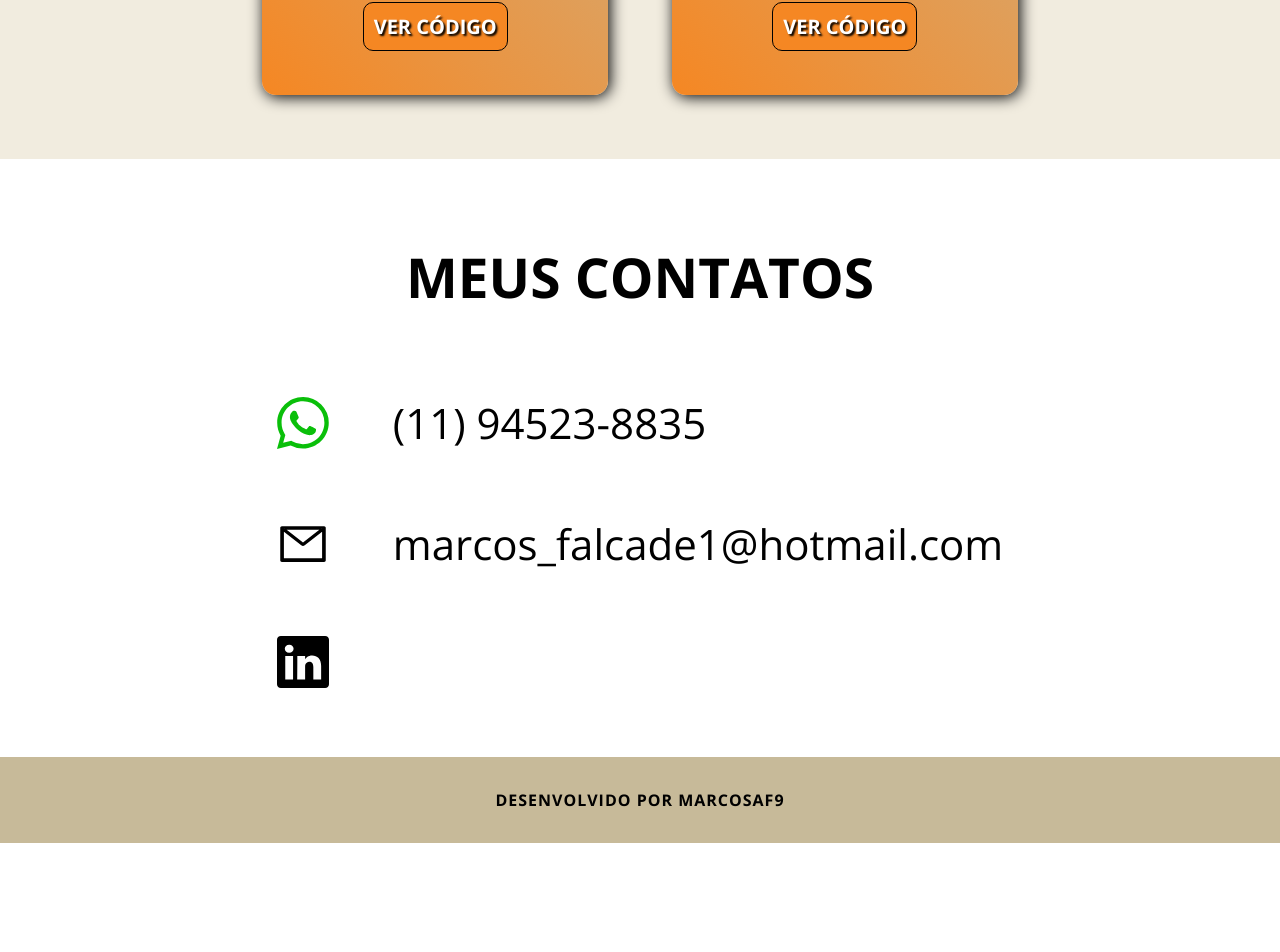
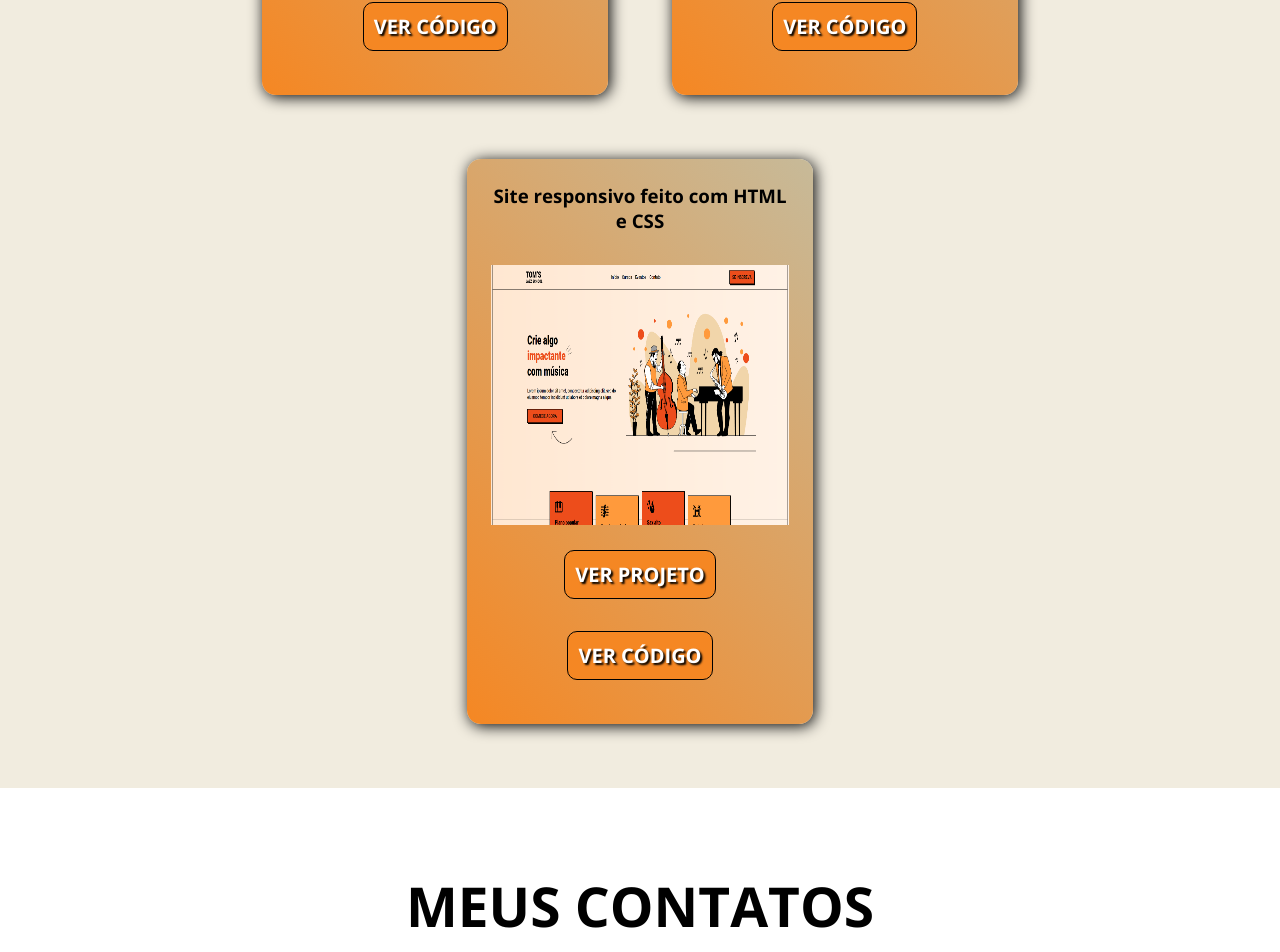
Before and after one commit to MarcosAF9/meu-portfolio-react, a React (Vite) app: page / in a window 1280 px wide. Shown: the part 3457-4409 px from the top of the page. Before the commit the page ends 4300 px from the top, so only its background shows below. Built offline with nearby package versions, Linux system fonts and the light colour scheme.

Commit message:
jazz school adicionado

```diff
--- a/src/components/Works/projects.js
+++ b/src/components/Works/projects.js
@@ -4,6 +4,7 @@ import img3 from '../../assets/cronometro.png';
 import img4 from '../../assets/paginaLogin.png';
 import img5 from '../../assets/nlwEsports.png';
 import img6 from '../../assets/consulta-cep.png';
+import img7 from '../../assets/jazz-school.png';
 
 export const projects = [
     {
@@ -47,5 +48,12 @@ export const projects = [
         "linkCodigo": "https://github.com/MarcosAF9/consulta-de-cep",
         "image": img6,
         "id": 6
+    },
+    {
+        "title": "Site responsivo feito com HTML e CSS",
+        "linkProjeto": "https://jazz-school-responsivo.vercel.app/",
+        "linkCodigo": "https://github.com/MarcosAF9/Jazz-school-responsivo/tree/main",
+        "image": img7,
+        "id": 7
     }
 ]
```
Also changed, not shown: src/assets/jazz-school.png (added).
